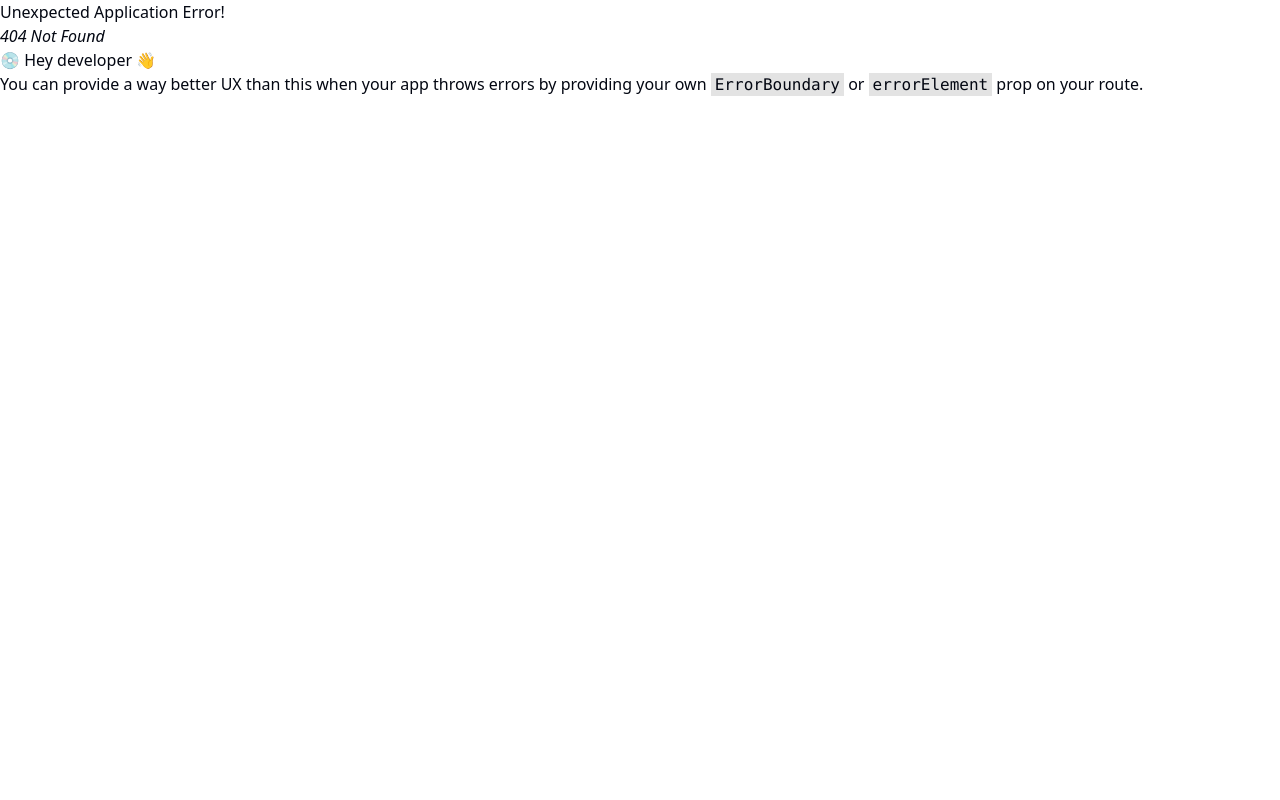
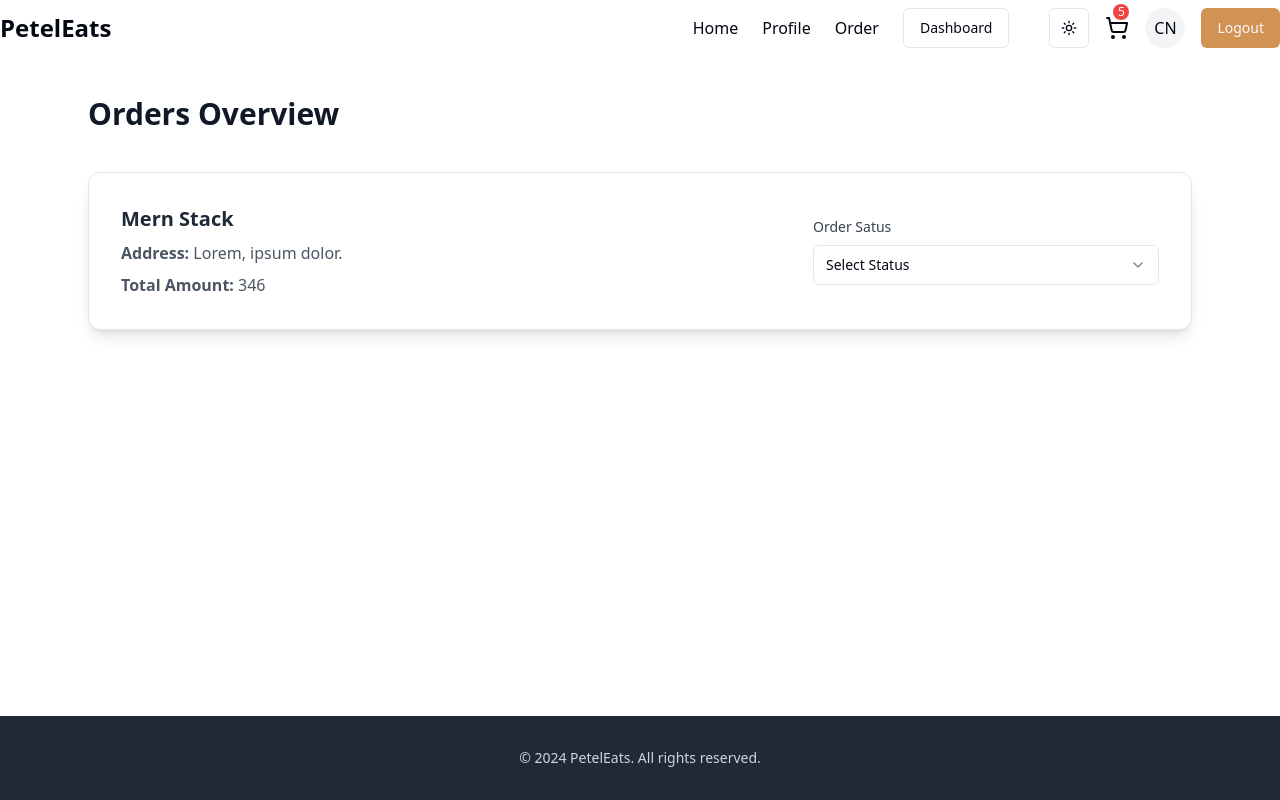
Before and after one commit to Udgeet007/Food_Delivery_App., a React (Vite) app in the folder client/: page /admin/orders in a window 1280 px wide. Before the commit this address had no page. Built offline with nearby package versions, Linux system fonts and the light colour scheme.

Commit message:
Admin Orders Page Done.

```diff
--- a/client/package.json
+++ b/client/package.json
@@ -17,6 +17,7 @@
     "@radix-ui/react-dropdown-menu": "^2.1.2",
     "@radix-ui/react-label": "^2.1.0",
     "@radix-ui/react-menubar": "^1.1.2",
+    "@radix-ui/react-select": "^2.1.2",
     "@radix-ui/react-separator": "^1.1.0",
     "@radix-ui/react-slot": "^1.1.0",
     "class-variance-authority": "^0.7.1",
--- a/client/src/App.tsx
+++ b/client/src/App.tsx
@@ -13,6 +13,7 @@
 import Cart from "./components/Cart";
 import Restaurant from "./admin/Restaurant";
 import AddMenu from "./admin/AddMenu";
+import Orders from "./admin/Orders";
 
 const appRouter = createBrowserRouter([
   {
@@ -48,6 +49,10 @@
         path: "/admin/menu",
         element: <AddMenu />,
       },
+      {
+        path: "/admin/orders",
+        element: <Orders />,
+      },
     ],
   },
   {
--- /dev/null
+++ b/client/src/admin/Orders.tsx
@@ -0,0 +1,60 @@
+import { Label } from "@/components/ui/label";
+import {
+  Select,
+  SelectContent,
+  SelectGroup,
+  SelectItem,
+  SelectTrigger,
+  SelectValue,
+} from "@/components/ui/select"
+
+
+const Orders = () => {
+  return (
+    <div className="max-w-6xl mx-auto py-10 px-6">
+      <h1 className="text-3xl font-extrabold text-gray-900 dark:text-white mb-10">
+        Orders Overview
+      </h1>
+      <div className="space-y-8">
+        {/* Restaurant Orders Display Here */}
+        <div className="flex flex-col md:flex-row justify-between items-start sm:items-center bg-white dark:bg-gray-800 shadow-lg rounded-xl p-6 sm:p-8 border border-gray-200 dark:border-gray-700">
+          <div className="flex-1 mb-6 sm:mb-0">
+            <h1 className="text-xl font-semibold text-gray-800 dark:text-gray-100">
+             Mern Stack
+            </h1>
+            <p className="text-gray-600 dark:text-gray-400 mt-2">
+              <span className="font-semibold">Address: </span>
+              Lorem, ipsum dolor.
+            </p>
+            <p className="text-gray-600 dark:text-gray-400 mt-2">
+              <span className="font-semibold">Total Amount: </span>
+              346
+            </p>
+          </div>
+          <div className="w-full sm:w-1/3">
+            {/* w-1/3 means jitna width hae screen ka uska 1/3 jitna hojaye ga*/}
+            <Label className="block text-sm font-medium text-gray-700 dark:text-gray-300 mb-2">
+              Order Satus
+            </Label>
+            <Select>
+              <SelectTrigger>
+                <SelectValue placeholder="Select Status"/>
+              </SelectTrigger>
+              <SelectContent>
+               <SelectGroup>
+                {
+                  ["Pending","Confirmed","Preparing", "OutForDeleivey","Delivered"].map((status:string, index:number)=>(
+                    <SelectItem key={index} value={status.toLowerCase()}>{status}</SelectItem>
+                  ))
+                }
+               </SelectGroup>
+              </SelectContent>
+            </Select>
+          </div>
+        </div>
+      </div>
+    </div>
+  );
+};
+
+export default Orders;
--- a/client/src/components/Navbar.tsx
+++ b/client/src/components/Navbar.tsx
@@ -196,7 +196,7 @@
             <span>Restaurant</span>
           </Link>
           <Link
-            to="/cart"
+            to="/admin/orders"
             className="flex items-center gap-4 hover:bg-gray-200 px-3 py-2 rounded-lg cursor-pointer hover:text-gray-900 font-medium"
           >
             <PackageCheck />
--- /dev/null
+++ b/client/src/components/ui/select.tsx
@@ -0,0 +1,158 @@
+import * as React from "react"
+import * as SelectPrimitive from "@radix-ui/react-select"
+import { Check, ChevronDown, ChevronUp } from "lucide-react"
+
+import { cn } from "@/lib/utils"
+
+const Select = SelectPrimitive.Root
+
+const SelectGroup = SelectPrimitive.Group
+
+const SelectValue = SelectPrimitive.Value
+
+const SelectTrigger = React.forwardRef<
+  React.ElementRef<typeof SelectPrimitive.Trigger>,
+  React.ComponentPropsWithoutRef<typeof SelectPrimitive.Trigger>
+>(({ className, children, ...props }, ref) => (
+  <SelectPrimitive.Trigger
+    ref={ref}
+    className={cn(
+      "flex h-10 w-full items-center justify-between rounded-md border border-input bg-background px-3 py-2 text-sm ring-offset-background placeholder:text-muted-foreground focus:outline-none focus:ring-2 focus:ring-ring focus:ring-offset-2 disabled:cursor-not-allowed disabled:opacity-50 [&>span]:line-clamp-1",
+      className
+    )}
+    {...props}
+  >
+    {children}
+    <SelectPrimitive.Icon asChild>
+      <ChevronDown className="h-4 w-4 opacity-50" />
+    </SelectPrimitive.Icon>
+  </SelectPrimitive.Trigger>
+))
+SelectTrigger.displayName = SelectPrimitive.Trigger.displayName
+
+const SelectScrollUpButton = React.forwardRef<
+  React.ElementRef<typeof SelectPrimitive.ScrollUpButton>,
+  React.ComponentPropsWithoutRef<typeof SelectPrimitive.ScrollUpButton>
+>(({ className, ...props }, ref) => (
+  <SelectPrimitive.ScrollUpButton
+    ref={ref}
+    className={cn(
+      "flex cursor-default items-center justify-center py-1",
+      className
+    )}
+    {...props}
+  >
+    <ChevronUp className="h-4 w-4" />
+  </SelectPrimitive.ScrollUpButton>
+))
+SelectScrollUpButton.displayName = SelectPrimitive.ScrollUpButton.displayName
+
+const SelectScrollDownButton = React.forwardRef<
+  React.ElementRef<typeof SelectPrimitive.ScrollDownButton>,
+  React.ComponentPropsWithoutRef<typeof SelectPrimitive.ScrollDownButton>
+>(({ className, ...props }, ref) => (
+  <SelectPrimitive.ScrollDownButton
+    ref={ref}
+    className={cn(
+      "flex cursor-default items-center justify-center py-1",
+      className
+    )}
+    {...props}
+  >
+    <ChevronDown className="h-4 w-4" />
+  </SelectPrimitive.ScrollDownButton>
+))
+SelectScrollDownButton.displayName =
+  SelectPrimitive.ScrollDownButton.displayName
+
+const SelectContent = React.forwardRef<
+  React.ElementRef<typeof SelectPrimitive.Content>,
+  React.ComponentPropsWithoutRef<typeof SelectPrimitive.Content>
+>(({ className, children, position = "popper", ...props }, ref) => (
+  <SelectPrimitive.Portal>
+    <SelectPrimitive.Content
+      ref={ref}
+      className={cn(
+        "relative z-50 max-h-96 min-w-[8rem] overflow-hidden rounded-md border bg-popover text-popover-foreground shadow-md data-[state=open]:animate-in data-[state=closed]:animate-out data-[state=closed]:fade-out-0 data-[state=open]:fade-in-0 data-[state=closed]:zoom-out-95 data-[state=open]:zoom-in-95 data-[side=bottom]:slide-in-from-top-2 data-[side=left]:slide-in-from-right-2 data-[side=right]:slide-in-from-left-2 data-[side=top]:slide-in-from-bottom-2",
+        position === "popper" &&
+          "data-[side=bottom]:translate-y-1 data-[side=left]:-translate-x-1 data-[side=right]:translate-x-1 data-[side=top]:-translate-y-1",
+        className
+      )}
+      position={position}
+      {...props}
+    >
+      <SelectScrollUpButton />
+      <SelectPrimitive.Viewport
+        className={cn(
+          "p-1",
+          position === "popper" &&
+            "h-[var(--radix-select-trigger-height)] w-full min-w-[var(--radix-select-trigger-width)]"
+        )}
+      >
+        {children}
+      </SelectPrimitive.Viewport>
+      <SelectScrollDownButton />
+    </SelectPrimitive.Content>
+  </SelectPrimitive.Portal>
+))
+SelectContent.displayName = SelectPrimitive.Content.displayName
+
+const SelectLabel = React.forwardRef<
+  React.ElementRef<typeof SelectPrimitive.Label>,
+  React.ComponentPropsWithoutRef<typeof SelectPrimitive.Label>
+>(({ className, ...props }, ref) => (
+  <SelectPrimitive.Label
+    ref={ref}
+    className={cn("py-1.5 pl-8 pr-2 text-sm font-semibold", className)}
+    {...props}
+  />
+))
+SelectLabel.displayName = SelectPrimitive.Label.displayName
+
+const SelectItem = React.forwardRef<
+  React.ElementRef<typeof SelectPrimitive.Item>,
+  React.ComponentPropsWithoutRef<typeof SelectPrimitive.Item>
+>(({ className, children, ...props }, ref) => (
+  <SelectPrimitive.Item
+    ref={ref}
+    className={cn(
+      "relative flex w-full cursor-default select-none items-center rounded-sm py-1.5 pl-8 pr-2 text-sm outline-none focus:bg-accent focus:text-accent-foreground data-[disabled]:pointer-events-none data-[disabled]:opacity-50",
+      className
+    )}
+    {...props}
+  >
+    <span className="absolute left-2 flex h-3.5 w-3.5 items-center justify-center">
+      <SelectPrimitive.ItemIndicator>
+        <Check className="h-4 w-4" />
+      </SelectPrimitive.ItemIndicator>
+    </span>
+
+    <SelectPrimitive.ItemText>{children}</SelectPrimitive.ItemText>
+  </SelectPrimitive.Item>
+))
+SelectItem.displayName = SelectPrimitive.Item.displayName
+
+const SelectSeparator = React.forwardRef<
+  React.ElementRef<typeof SelectPrimitive.Separator>,
+  React.ComponentPropsWithoutRef<typeof SelectPrimitive.Separator>
+>(({ className, ...props }, ref) => (
+  <SelectPrimitive.Separator
+    ref={ref}
+    className={cn("-mx-1 my-1 h-px bg-muted", className)}
+    {...props}
+  />
+))
+SelectSeparator.displayName = SelectPrimitive.Separator.displayName
+
+export {
+  Select,
+  SelectGroup,
+  SelectValue,
+  SelectTrigger,
+  SelectContent,
+  SelectLabel,
+  SelectItem,
+  SelectSeparator,
+  SelectScrollUpButton,
+  SelectScrollDownButton,
+}
```
Also changed, not shown: 1 other file (tests, documents, lock files or other folders).
